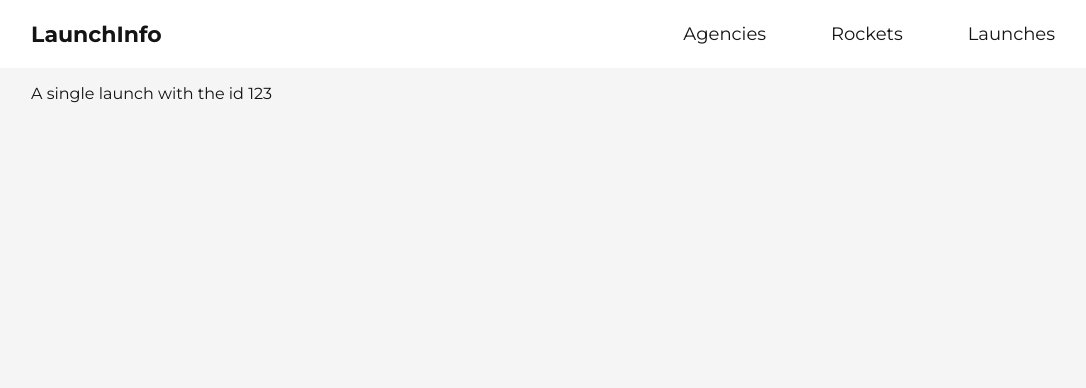
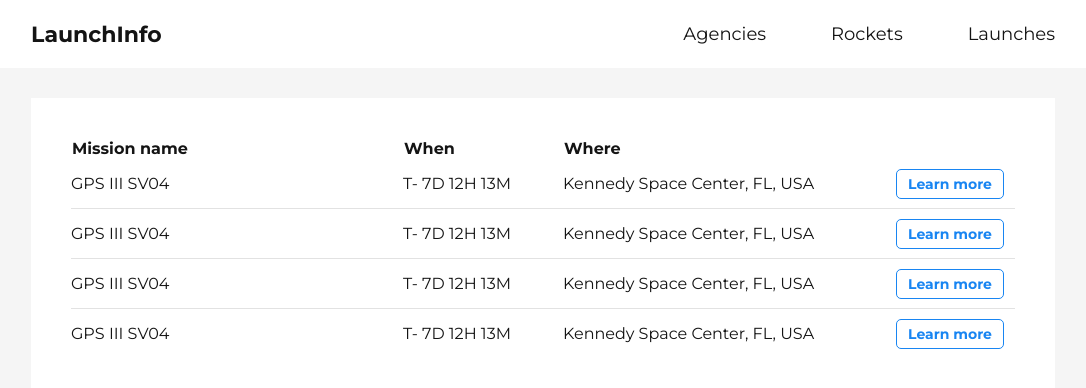
Before and after one commit to Channeas/launchinfo, a Vue app: page /launches/123 in a window 1280 px wide. Shown: the top 388 px of the page, without its empty margins (97-1183 px from the left). Built offline with nearby package versions, Linux system fonts and the light colour scheme.

Commit message:
created the List component

```diff
--- /dev/null
+++ b/src/components/List.vue
@@ -0,0 +1,86 @@
+<!-- Regular list component -->
+<template>
+    <table class="list">
+        <thead>
+            <tr>
+                <th v-for="(item, index) in listHead" :key="index">
+                    {{ item }}
+                </th>
+            </tr>
+        </thead>
+        <tbody>
+            <ListItem
+                v-for="(item, index) in listData"
+                :rowItem="item"
+                :key="index"
+                :hasButton="hasButton"
+                :buttonText="buttonText"
+            ></ListItem>
+        </tbody>
+    </table>
+</template>
+
+<script>
+import ListItem from "./ListItem";
+
+export default {
+    props: {
+        listHead: {
+            type: Array,
+            required: true
+        },
+        listData: {
+            type: Array,
+            required: true
+        },
+        /* Note that if the below parameter is true, .list grid-template-columns
+           requires an additional column, and the table header requires either a
+           description of the button, or an empty cell */
+        hasButton: {
+            type: Boolean,
+            required: false
+        },
+        buttonText: {
+            type: String,
+            required: false
+        }
+    },
+    components: {
+        ListItem
+    },
+    name: "List"
+};
+</script>
+
+<style>
+.list {
+    display: grid;
+    min-width: 100%;
+    border-collapse: collapse;
+
+    /* Override this value for custom cell sizes */
+    grid-template-columns: 1fr 1fr 1fr;
+}
+
+thead,
+tbody,
+tr {
+    display: contents;
+}
+
+td {
+    border-bottom: 1px solid #e2e2e2;
+}
+
+.dataColumn {
+    padding: 15px 40px 15px 0;
+}
+
+.list tr:last-of-type td {
+    border: none;
+}
+
+th {
+    text-align: left;
+}
+</style>
--- /dev/null
+++ b/src/components/ListItem.vue
@@ -0,0 +1,62 @@
+<!-- Component that is used as the rows in the List.vue component -->
+<template>
+    <tr class="listItem">
+        <td
+            v-for="(item, index) in rowItem.rowData"
+            :key="index"
+            class="dataColumn"
+        >
+            {{ item }}
+        </td>
+        <td v-if="hasButton" class="buttonColumn">
+            <router-link :to="rowItem.rowLink" class="listButton">{{
+                buttonText
+            }}</router-link>
+        </td>
+    </tr>
+</template>
+
+<script>
+export default {
+    props: {
+        rowItem: {
+            type: Object,
+            required: true
+        },
+        hasButton: {
+            type: Boolean,
+            required: false
+        },
+        buttonText: {
+            type: String,
+            required: false
+        }
+    },
+    name: "ListItem"
+};
+</script>
+
+<style>
+td {
+    white-space: nowrap;
+    overflow: hidden;
+}
+
+.buttonColumn {
+    display: flex;
+    align-items: center;
+    cursor: pointer;
+}
+
+.listButton {
+    padding: 5px 11px;
+    border: 1px solid #1885f2;
+    border-radius: 5px;
+    color: #1885f2;
+    background-color: #fff;
+    display: block;
+    font-size: 14px;
+    font-weight: bold;
+    text-decoration: none;
+}
+</style>
--- a/src/views/Launch.vue
+++ b/src/views/Launch.vue
@@ -2,18 +2,80 @@
 <template>
     <div class="launch">
         <ViewBody>
-            <p>A single launch with the id {{ $route.params.launchId }}</p>
+            <div class="details-container">
+                <List
+                    :listHead="listHead"
+                    :listData="listData"
+                    :hasButton="true"
+                    :buttonText="buttonText"
+                    id="list1"
+                ></List>
+            </div>
         </ViewBody>
     </div>
 </template>
 
 <script>
 import ViewBody from "@/components/ViewBody.vue";
+import List from "@/components/List.vue";
 
 export default {
     name: "Launch",
     components: {
-        ViewBody
+        ViewBody,
+        List
+    },
+    data: function() {
+        return {
+            listData: [
+                {
+                    rowData: [
+                        "GPS III SV04",
+                        "T- 7D 12H 13M",
+                        "Kennedy Space Center, FL, USA"
+                    ],
+                    rowLink: "/launches/123"
+                },
+                {
+                    rowData: [
+                        "GPS III SV04",
+                        "T- 7D 12H 13M",
+                        "Kennedy Space Center, FL, USA"
+                    ],
+                    rowLink: "/launches/124"
+                },
+                {
+                    rowData: [
+                        "GPS III SV04",
+                        "T- 7D 12H 13M",
+                        "Kennedy Space Center, FL, USA"
+                    ],
+                    rowLink: "/launches/125"
+                },
+                {
+                    rowData: [
+                        "GPS III SV04",
+                        "T- 7D 12H 13M",
+                        "Kennedy Space Center, FL, USA"
+                    ],
+                    rowLink: "/launches/126"
+                }
+            ],
+            listHead: ["Mission name", "When", "Where", ""],
+            buttonText: "Learn more"
+        };
     }
 };
 </script>
+
+<style>
+.details-container {
+    background-color: #fff;
+    margin-top: 30px;
+    padding: 40px;
+}
+
+#list1 {
+    grid-template-columns: 1fr 160px 1fr 120px;
+}
+</style>
```
